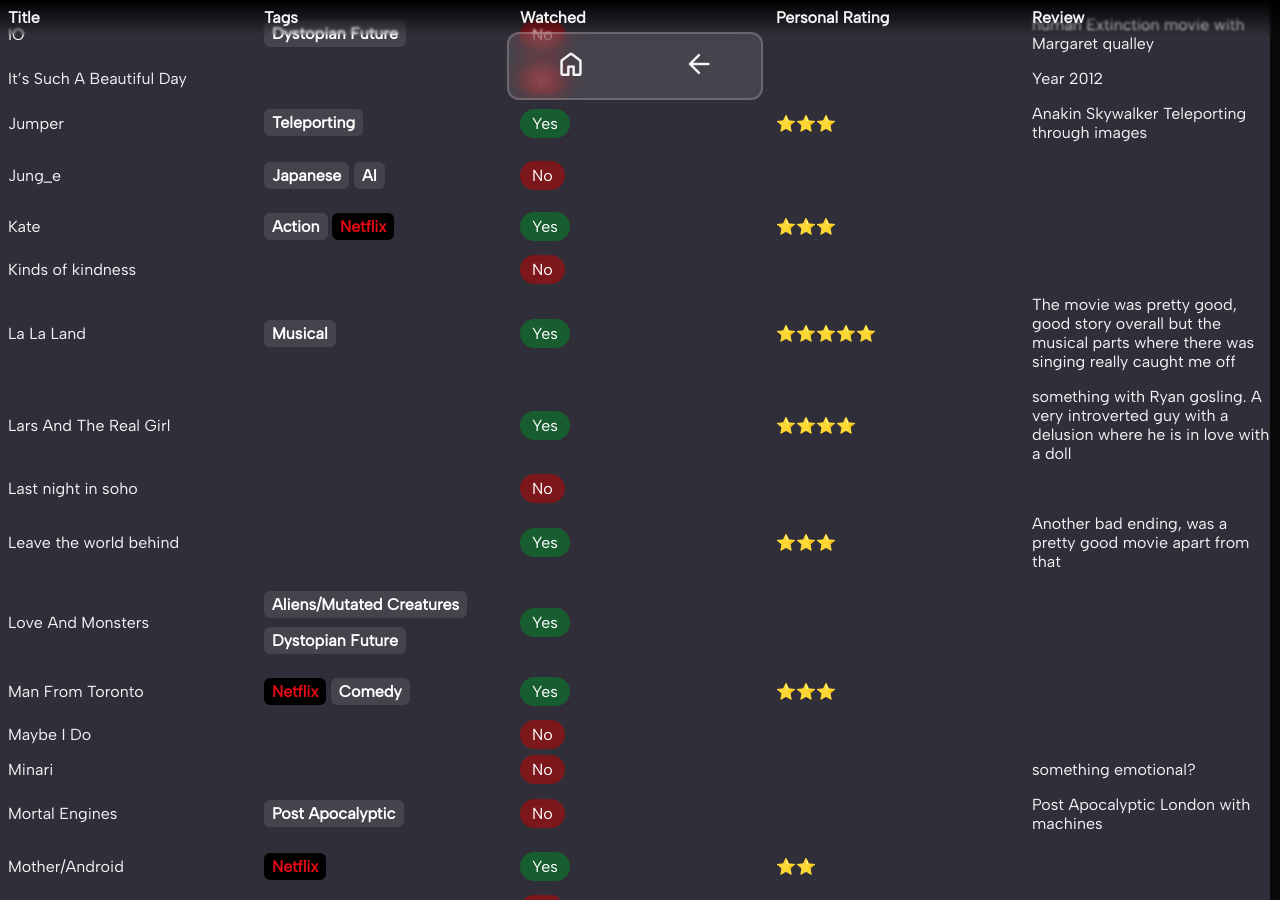
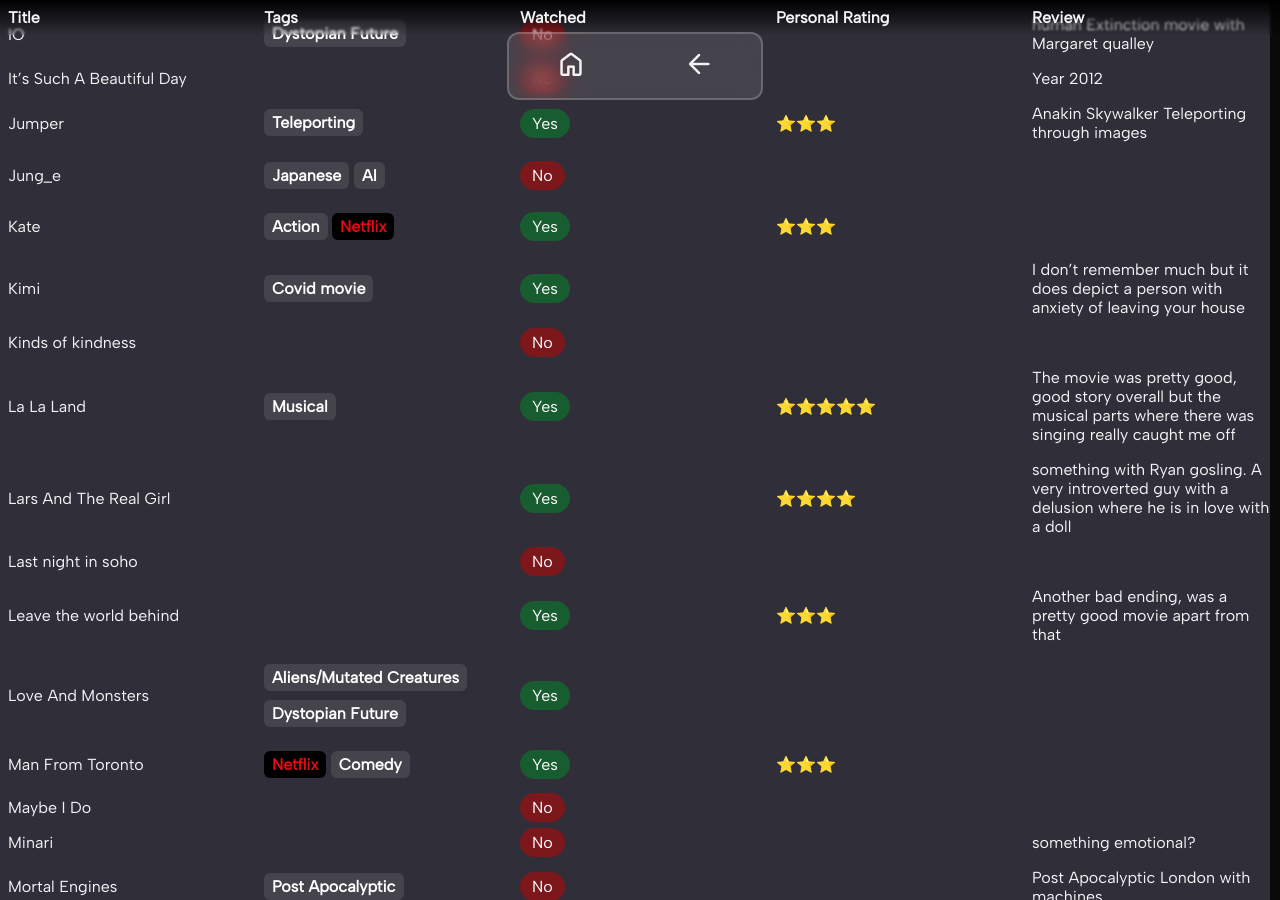
Before and after one commit to Plueres/Plueres.github.io, a Jekyll site: the page built from pages/movielist.md, in a window 1280 px wide and 900 px high, scrolled down 2891 px. Built offline with Jekyll 4.4.1, drawn with Linux system fonts in a browser that asks for light colours; some web fonts are replaced.

Commit message:
Update Lists “movies”

```diff
--- a/_data/movies.yml
+++ b/_data/movies.yml
@@ -213,6 +213,11 @@
     tags: "!Action !Netflix"
     watched: "!yes"
     personal_rating: 3
+  - watched: "!yes"
+    title: Kimi
+    tags: "!Covid movie"
+    review: I don't remember much but it does depict a person with anxiety of
+      leaving your house
   - watched: "!no"
     title: Kinds of kindness
   - title: La La Land
```
